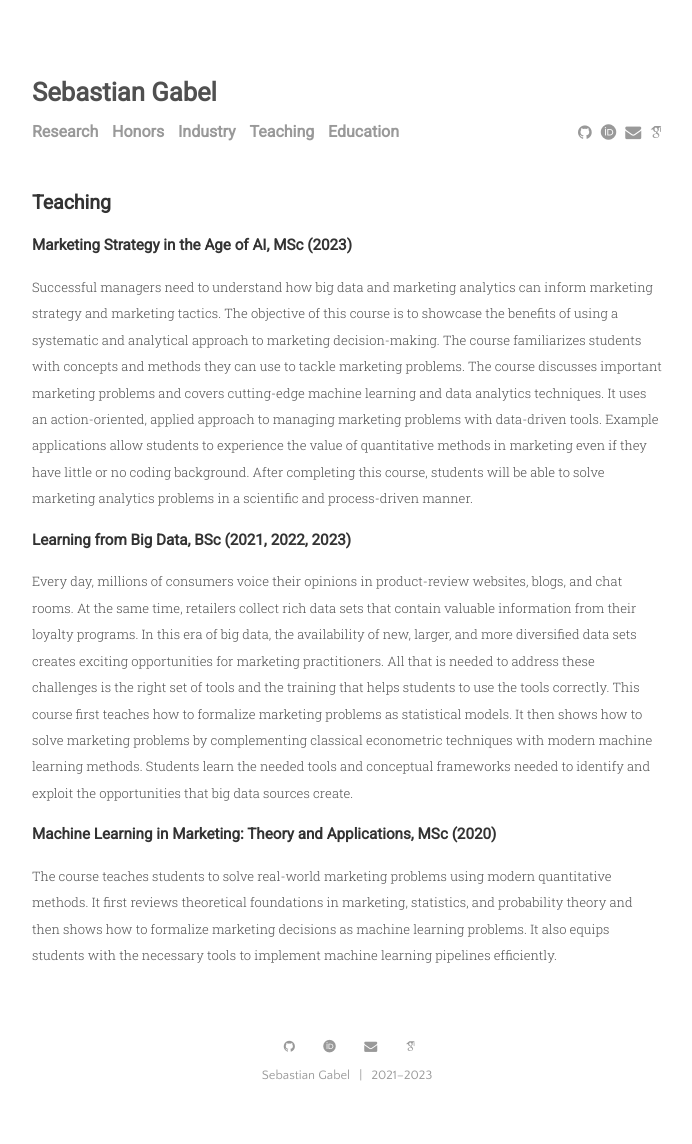
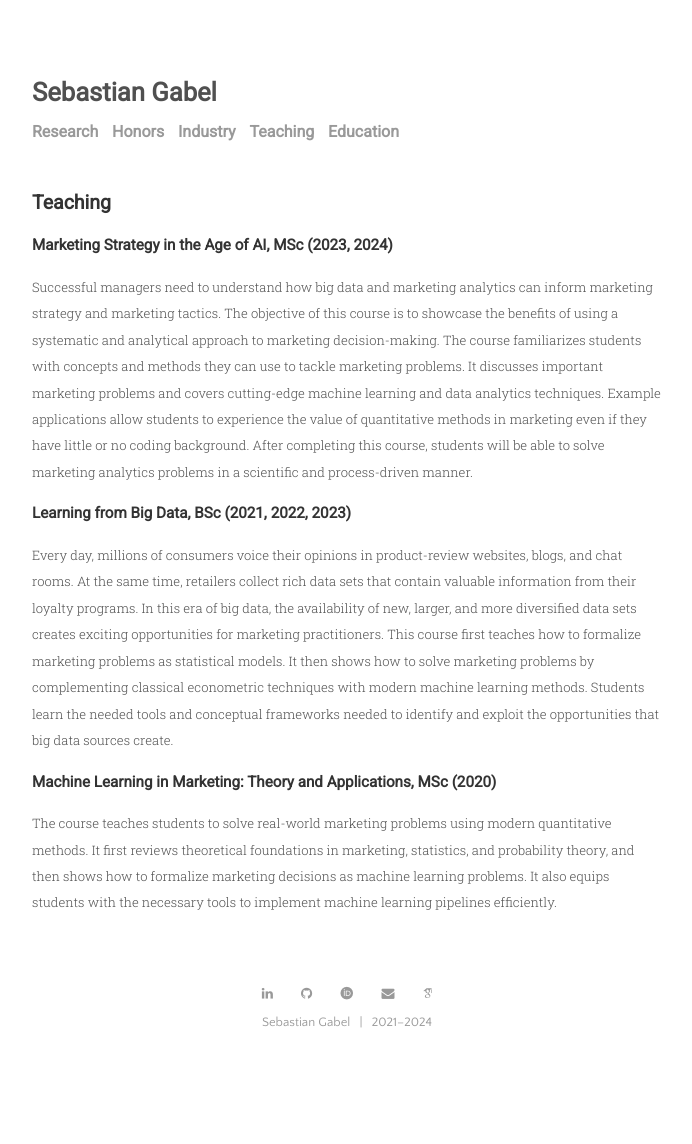
Before and after one commit to sbstn-gbl/sbstn-gbl.github.io, a Jekyll site: the page built from menu/teaching.md, in a window 1280 px wide. Shown: the whole page, without its empty margins (293-985 px from the left). Built offline with Jekyll 4.4.1, drawn with Linux system fonts in a browser that asks for light colours; some web fonts are replaced; after the commit the page ends 1092 px from its top, so only the background shows below that.

Commit message:
various updates

```diff
--- a/_data/settings.yml
+++ b/_data/settings.yml
@@ -12,6 +12,7 @@ menu:
 - {name: 'Education', path: 'menu', url: 'education.html'}
 
 social:
+- {icon: 'linkedin', link: 'https://www.linkedin.com/in/sebastian-gabel-800906168/'}
 - {icon: 'github', link: 'https://www.github.com/sbstn-gbl'}
 - {icon: 'orcid', link: 'https://orcid.org/0000-0003-3522-2263'}
 - {icon: 'envelope', link: 'mailto:gabel@rsm.nl'}
--- a/_includes/footer.html
+++ b/_includes/footer.html
@@ -1,4 +1,4 @@
 <footer class="footer">
   {% include social-icons.html %}
-  <div class="post-date"><a href="{{ site.github.url }}/index.html">{{ site.title }} &#8287; | &#8287; 2021–2023 </a></div>
+  <div class="post-date"><a href="{{ site.github.url }}/index.html">{{ site.title }} &#8287; | &#8287; 2021–2024 </a></div>
 </footer>
--- a/_includes/menu.html
+++ b/_includes/menu.html
@@ -4,7 +4,4 @@
       <a href="{{ site.github.url }}/{{ item.path }}/{{ item.url }}">{{ item.name }}</a>
     {% endfor %}
   </nav>
-  <nav class="social-icons">
-    {% include social-icons.html %}
-  </nav>
 </div>
--- a/assets/css/main.css
+++ b/assets/css/main.css
@@ -416,7 +416,7 @@ th, td {
 }
 
 .fa-linkedin {
-  padding: 5px;
+  padding: 0px;
 	-o-transition:.5s;
   	-ms-transition:.5s;
   	-moz-transition:.5s;
--- a/menu/teaching.md
+++ b/menu/teaching.md
@@ -4,18 +4,17 @@ title: Teaching
 ---
 
 
-### Marketing Strategy in the Age of AI, MSc (2023)
+### Marketing Strategy in the Age of AI, MSc (2023, 2024)
 
 Successful managers need to understand how big data and marketing analytics can inform
 marketing strategy and marketing tactics. The objective of this course is to showcase the
 benefits of using a systematic and analytical approach to marketing decision-making. The
 course familiarizes students with concepts and methods they can use to tackle marketing
-problems. The course discusses important marketing problems and covers cutting-edge
-machine learning and data analytics techniques. It uses an action-oriented, applied
-approach to managing marketing problems with data-driven tools. Example applications allow
-students to experience the value of quantitative methods in marketing even if they have
-little or no coding background. After completing this course, students will be able to
-solve marketing analytics problems in a scientific and process-driven manner.
+problems. It discusses important marketing problems and covers cutting-edge machine
+learning and data analytics techniques. Example applications allow students to experience
+the value of quantitative methods in marketing even if they have little or no coding
+background. After completing this course, students will be able to solve marketing
+analytics problems in a scientific and process-driven manner.
 
 
 ### Learning from Big Data, BSc (2021, 2022, 2023)
@@ -24,17 +23,16 @@ Every day, millions of consumers voice their opinions in product-review websites
 and chat rooms. At the same time, retailers collect rich data sets that contain valuable
 information from their loyalty programs. In this era of big data, the availability of new,
 larger, and more diversified data sets creates exciting opportunities for marketing
-practitioners. All that is needed to address these challenges is the right set of tools
-and the training that helps students to use the tools correctly. This course first teaches how
-to formalize marketing problems as statistical models. It then shows how to solve
-marketing problems by complementing classical econometric techniques with modern machine
-learning methods. Students learn the needed tools and conceptual frameworks needed to
-identify and exploit the opportunities that big data sources create.
+practitioners. This course first teaches how to formalize marketing problems as
+statistical models. It then shows how to solve marketing problems by complementing
+classical econometric techniques with modern machine learning methods. Students learn the
+needed tools and conceptual frameworks needed to identify and exploit the opportunities
+that big data sources create.
 
 ### Machine Learning in Marketing: Theory and Applications, MSc (2020)
 
 The course teaches students to solve real-world marketing problems using modern
 quantitative methods. It first reviews theoretical foundations in marketing, statistics,
-and probability theory and then shows how to formalize marketing decisions as machine
+and probability theory, and then shows how to formalize marketing decisions as machine
 learning problems. It also equips students with the necessary tools to implement machine
 learning pipelines efficiently.
```
Also changed, not shown: menu/research.md (+7 -9 lines).
